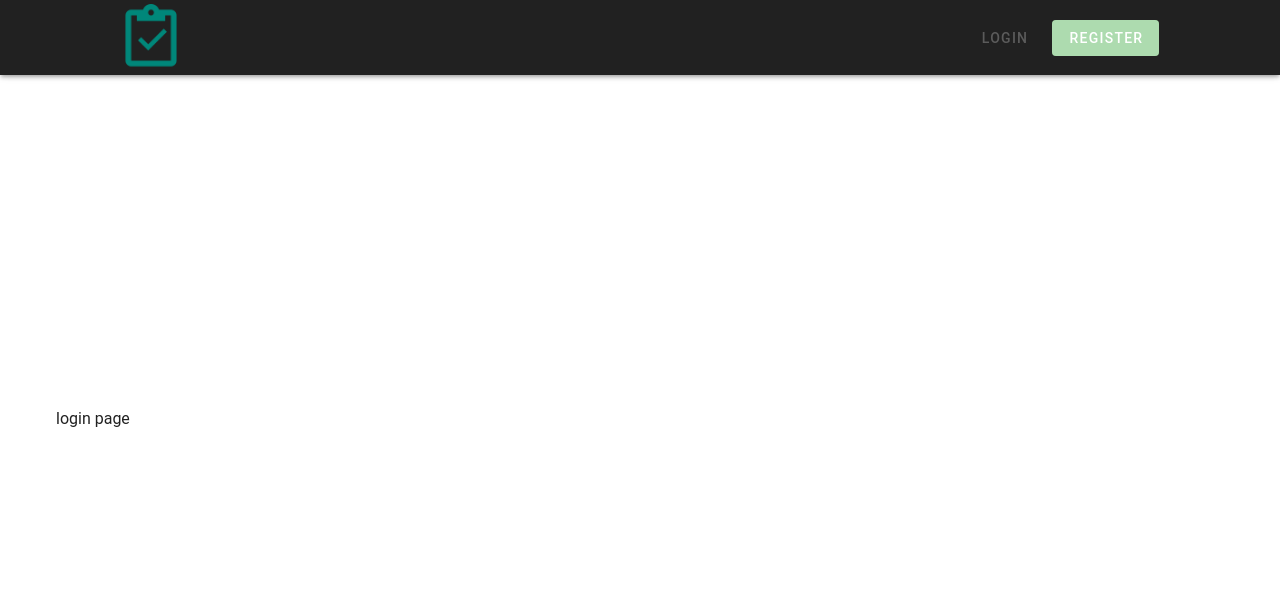
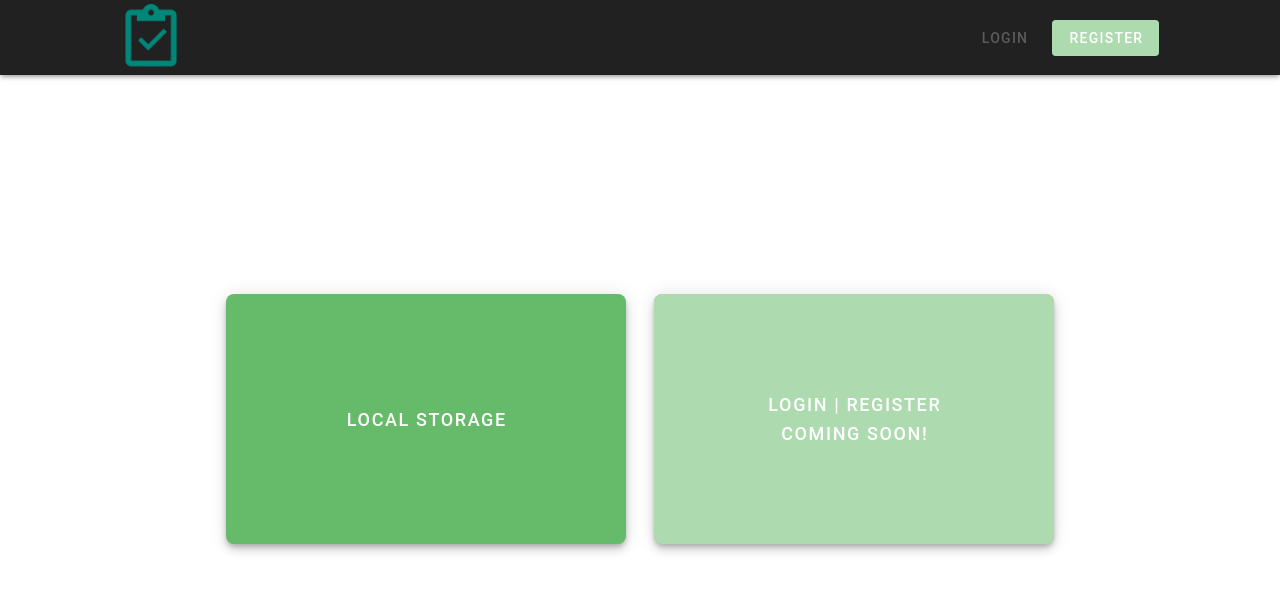
Before and after one commit to DevoidTuna/to-do-list-spa, a Vue app: page /login in a window 1280 px wide. Shown: the top 592 px of the page. Built offline with nearby package versions, Linux system fonts and the light colour scheme; no server answers.

Commit message:
feat: login page on local preference and user store

```diff
--- a/src/pages/auth/login-view.vue
+++ b/src/pages/auth/login-view.vue
@@ -1,24 +1,49 @@
 <template>
   <section class="d-flex" style="height: 82vh">
-    <v-container class="my-auto">
-      login page
+    <v-container class="ma-auto align-center d-flex justify-center ga-7 flex-column flex-md-row">
+      <t-button
+        :elevation="6"
+        height="250"
+        rounded="lg"
+        size="x-large"
+        type="elevated"
+        width="400"
+        @click="setPreference('local')"
+      >Local storage</t-button>
+      <t-button
+        disabled
+        :elevation="6"
+        height="250"
+        rounded="lg"
+        size="x-large"
+        type="elevated"
+        width="400"
+      >
+        <div class="d-flex flex-column ga-2">
+          <span>Login | Register</span>
+          <span>Coming soon!</span>
+        </div>
+      </t-button>
     </v-container>
   </section>
 </template>
 
 <script lang="ts">
   import { defineComponent } from 'vue'
-  // import logo from '@/assets/images/logo.jpeg'
-  // import { useUserStore } from '@/stores/user'
-  // import TEmailInput from '@/components/form/TEmailInput.vue'
-  // import TPasswordInput from '@/components/form/TPasswordInput.vue'
-  // import TButton from '@/components/core/TButton.vue'
-
+  import TButton from '@/components/core/TButton.vue'
+  import { useUserStore } from '@/stores/user'
   export default defineComponent({
     components: {
-      // TEmailInput,
-      // TPasswordInput,
-      // TButton,
+      TButton,
+    },
+    setup () {
+      return { user: useUserStore() }
+    },
+    methods: {
+      async setPreference (preference: 'local' | 'web') {
+        this.user.setPreference(preference)
+        await this.$router.push('/dashboard')
+      },
     },
   })
 </script>
--- a/src/stores/user.ts
+++ b/src/stores/user.ts
@@ -6,10 +6,10 @@ export const useUserStore = defineStore('user', {
     return {
       user: null as User | null,
       token: null as string | null,
+      preference: undefined as 'local' | 'web' | undefined,
     }
   },
   persist: true,
-  getters: {},
   actions: {
     setUser (user: User) {
       this.user = user
@@ -17,6 +17,9 @@ export const useUserStore = defineStore('user', {
     setToken (token: string | null) {
       this.token = token
     },
+    setPreference (preference: 'local' | 'web') {
+      this.preference = preference
+    },
     logout () {
       this.$reset()
     },
```
